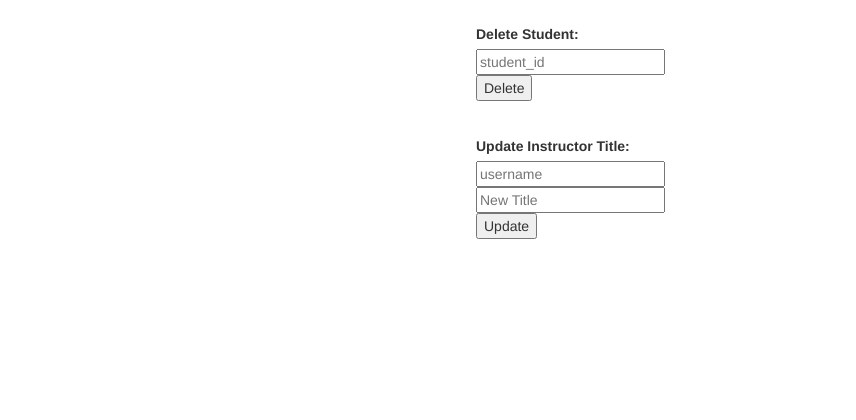
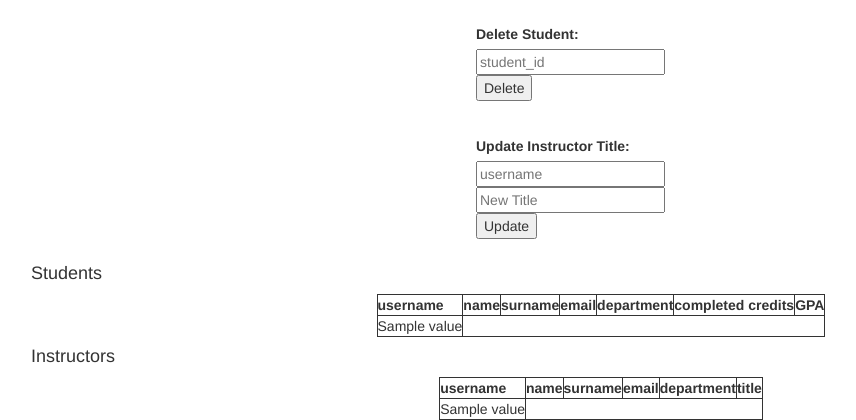
Before and after one commit to artun-akdogan/CmpE321-Project, a Django app: template src/templates/databaseManager.html in a window 1280 px wide. Shown: the part 563-983 px from the top of the page, without its empty margins (39-895 px from the left). Before the commit the page ends 802 px from the top, so only its background shows below. Run offline with Django 4.2, Linux system fonts and the light colour scheme; the template is opened without the code that fills it: most values are stand-ins (such as "Sample title", 1, 10 or a date in 2020); some libraries are stand-ins or nearby versions.

Commit message:
Add user database tables on database manager page

```diff
--- a/database/createTables.sql
+++ b/database/createTables.sql
@@ -27,10 +27,11 @@ CREATE TABLE IF NOT EXISTS Database_Managers(
     PRIMARY KEY (username)
 );
 
+-- Delete triger if exists to prevent error.
+drop trigger if exists chk_count;
 -- This trigger will limit database row count to at most 4.
 -- We will change delimiter temporarily to run trigger.
 -- DELIMITER //
-drop trigger if exists chk_count;
 CREATE TRIGGER chk_count
 BEFORE INSERT
 ON Database_Managers
--- a/src/templates/databaseManager.html
+++ b/src/templates/databaseManager.html
@@ -83,5 +83,63 @@
             <input type="submit" name="submit" value="Update">
             <br>
     </form>
+
+    <div class="container">
+        <h4>Students</h4>
+        <table class="center">
+            <!--
+            <colgroup>
+                <col span="1" style="width: 15%;">
+                <col span="1" style="width: 70%;">
+                <col span="1" style="width: 15%;">
+            </colgroup>
+            -->
+            <tr>
+                <th>username</th>
+                <th>name</th>
+                <th>surname</th>
+                <th>email</th>
+                <th>department</th>
+                <th>completed credits</th>
+                <th>GPA</th>
+            </tr>
+            {% for row in students %}
+            <tr>
+                {% for value in row %}
+                <td>
+                    {{value}}
+                </td>
+                {% endfor %}
+            </tr>
+            {% endfor %}
+        </table>
+        <h4>Instructors</h4>
+        <table class="center">
+            <!--
+            <colgroup>
+                <col span="1" style="width: 15%;">
+                <col span="1" style="width: 70%;">
+                <col span="1" style="width: 15%;">
+            </colgroup>
+            -->
+            <tr>
+                <th>username</th>
+                <th>name</th>
+                <th>surname</th>
+                <th>email</th>
+                <th>department</th>
+                <th>title</th>
+            </tr>
+            {% for row in instructors %}
+            <tr>
+                {% for value in row %}
+                <td>
+                    {{value}}
+                </td>
+                {% endfor %}
+            </tr>
+            {% endfor %}
+        </table>
+    </div>
 </body>
 </html>
```
Also changed, not shown: database/init_table.py (+14 -3 lines), src/database_managers.py (+8 -3 lines).
